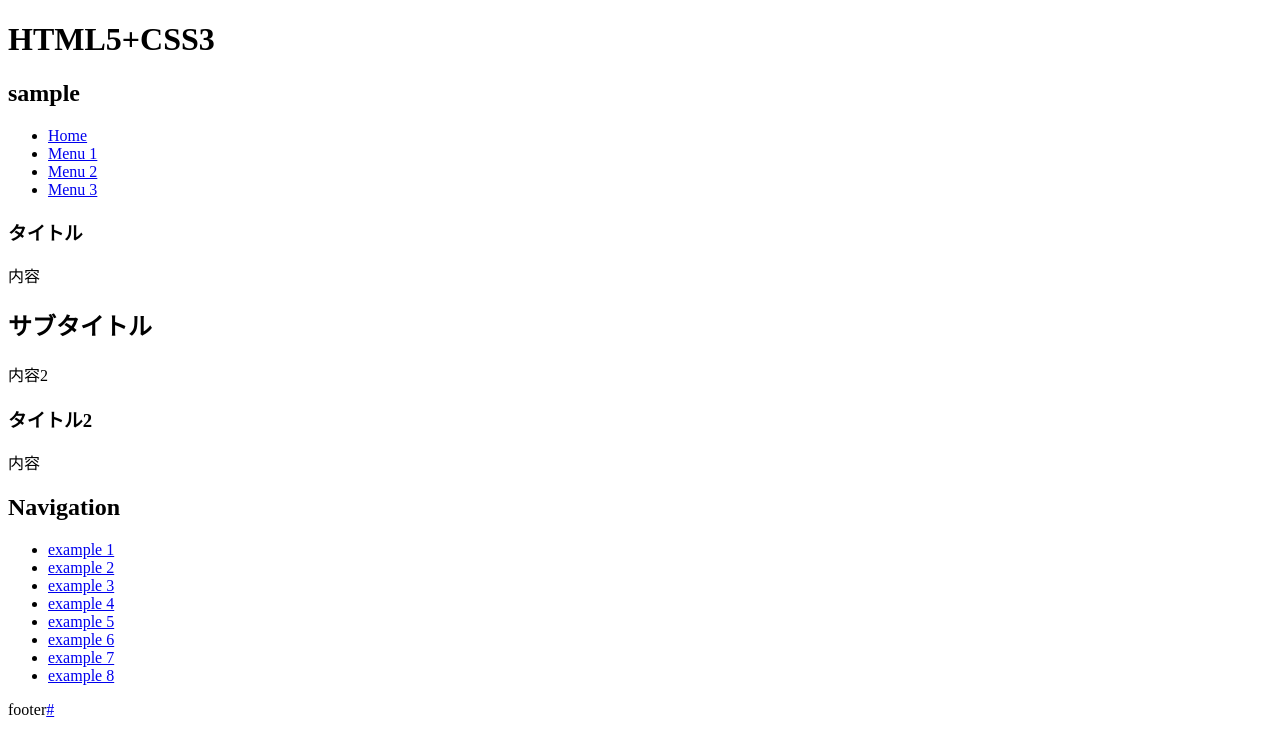
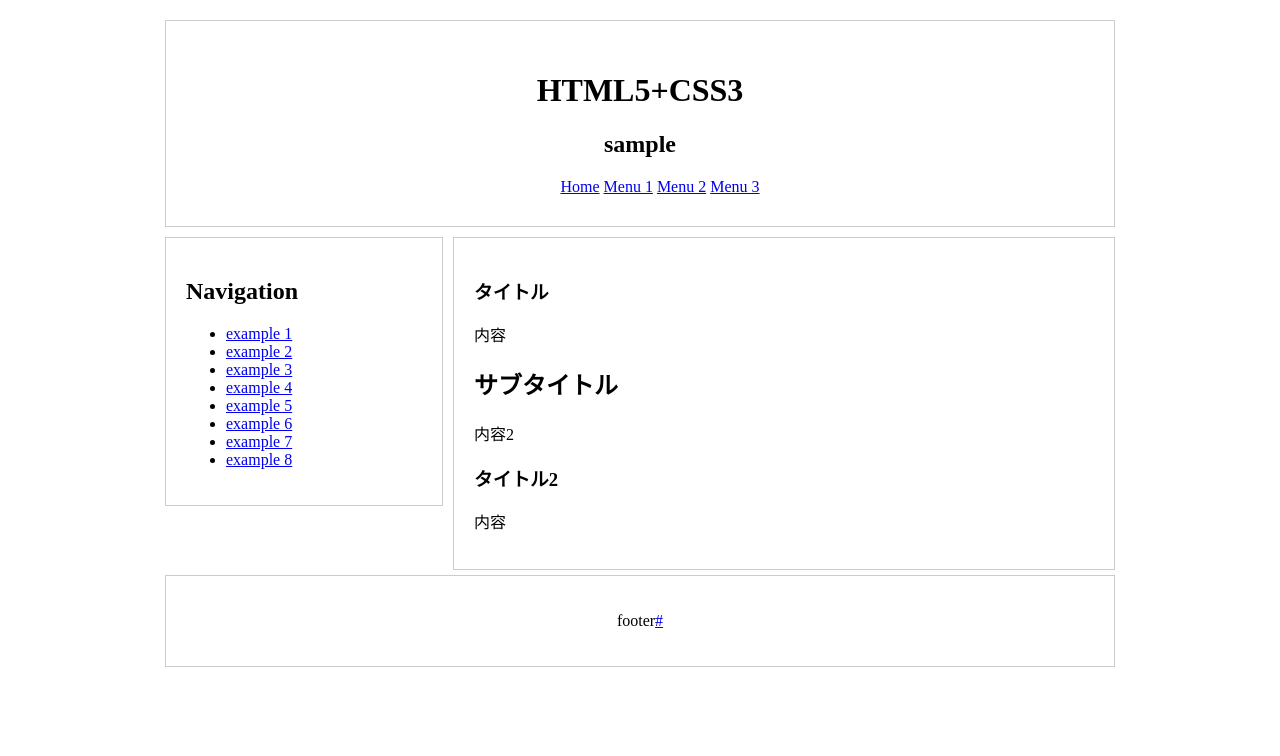
Before and after one commit to trachiNewdaysys/TestRepository, a plain HTML site: page index.html in a window 1280 px wide. Drawn offline with Linux system fonts and the light colour scheme.

Commit message:
CHANGE CSS
スタイルを追加

```diff
--- a/CSS/styles.css
+++ b/CSS/styles.css
@@ -1,8 +1,30 @@
-section{
+body {
+    width:960px;
+    margin:20px auto;
+}
+header, nav, section, footer {
     display:block;
-}
-
-section.section-main{
-    border:3px solid #006600;
+    border:1px solid #ccc;
+    margin:5px;
     padding:20px;
 }
+header {
+    text-align:center;
+    padding:30px;
+}
+header ul, header li {
+    list-style-type:none;
+    display:inline;
+}
+nav {
+    float:right;
+    width:236px;
+}
+section {
+    float:right;
+    width:620px;
+}
+footer {
+    clear:both !important;
+    text-align: center;
+}
```
